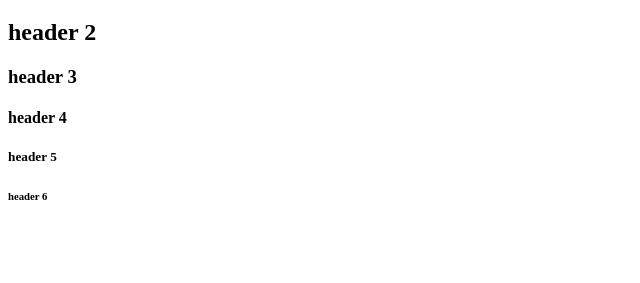
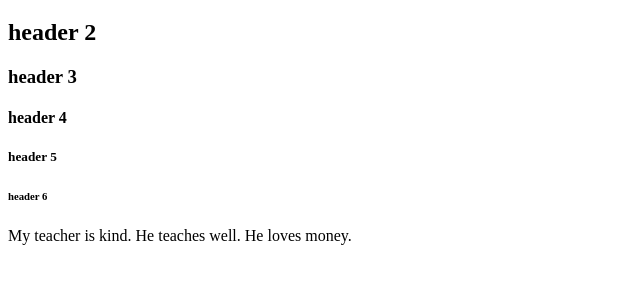
Before and after one commit to Minicoderop/my8thwebsite, a plain HTML site: page index.html in a window 1280 px wide. Shown: the part 61-344 px from the top of the page, without its empty margins (0-640 px from the left). Drawn offline with Linux system fonts and the light colour scheme.

Commit message:
about teacher

```diff
--- a/index.html
+++ b/index.html
@@ -13,5 +13,7 @@
     <h5>header 5</h5>
     <h6>header 6</h6>
 
+    <p>My teacher is kind. He teaches well. He loves money.</p>
+
 </body>
 </html>
```
